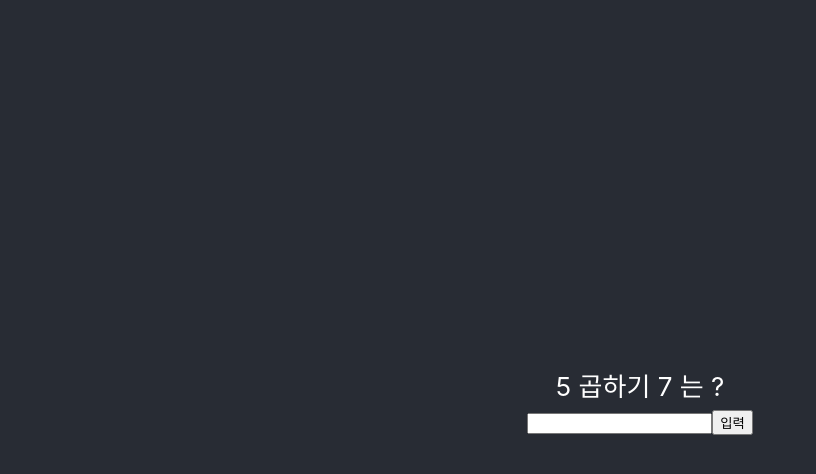
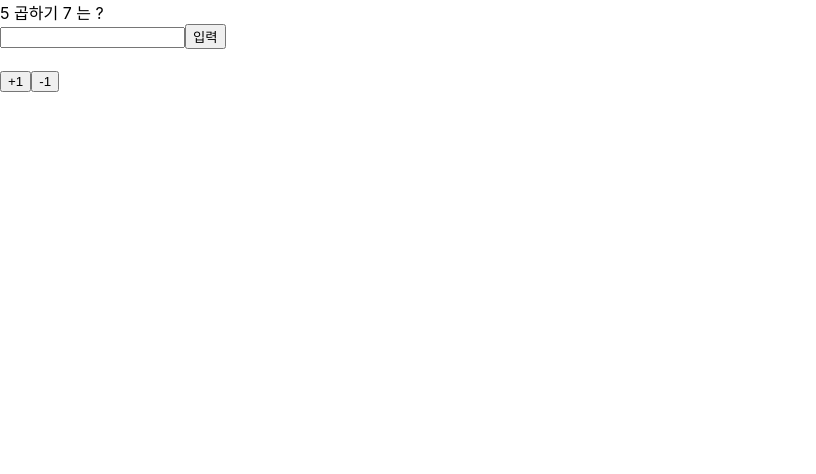
Before and after one commit to pangjong/react-start, a React (Create React App) app: page / in a window 1280 px wide. Shown: the top 474 px of the page, without its empty margins (0-816 px from the left). Built offline with nearby package versions, Linux system fonts and the light colour scheme.

Commit message:
@practice - sCU 관련 살짝맛보기 counter 예제

```diff
--- /dev/null
+++ b/components/counter/Counter.js
@@ -0,0 +1,43 @@
+import React, { useMemo, useState } from 'react';
+
+// TODO sCU vs memo vs pureComponent
+// https://study-ihl.tistory.com/216
+// 필요 유무에 따라 렌더링을 재정의 해야할만큼 = sCU
+// 가벼운 렌더링 재정의 = pureComponent
+// --- 위는 Class 형 정의
+//  React.memo는 PureComponent와 달리 state 변화에는 영향받지 않는다.  = memo
+// 함수형 정의
+
+// sCU 예시 코드 현재 counterNum vs nextCounterNum 비교 true 렌더링 false 멈춰
+// shouldComponentUpdate(nextProps, nextState) {
+//   return counterNum !== nextState.counterNum;
+// };
+
+function Counter() {
+  const [counterNum, setCounterNum] = useState(0);
+
+  const getCount = () => {
+    return counterNum;
+  }
+
+  const outCount = useMemo(() => getCount, [counterNum]);
+
+  const increaseNum = () => {
+      setCounterNum(prevCounterNum => prevCounterNum + 1)
+  }
+
+  const decreaseNum = () => {
+    setCounterNum(prevCounterNum => prevCounterNum - 1)
+  }
+
+  return(
+    <>
+      <h1>{outCount}</h1>
+      <button onClick={increaseNum}>+1 </button>
+      <button onClick={decreaseNum}>-1</button>
+    </>
+  );
+}
+
+
+export default Counter;
--- a/public/index.html
+++ b/public/index.html
@@ -2,7 +2,7 @@
 <html lang="en">
   <head>
     <meta charset="utf-8" />
-    <link rel="icon" href="%PUBLIC_URL%/favicon.ico" />
+    <!--<link rel="icon" href="%PUBLIC_URL%/favicon.ico" /> -->
     <meta name="viewport" content="width=device-width, initial-scale=1" />
     <meta name="theme-color" content="#000000" />
     <meta
--- a/src/App.js
+++ b/src/App.js
@@ -64,16 +64,14 @@ function App() {
   };
 
   return (
-    <div className="App">
-      <header className="App-header">
-        <div> {gugudan.first} 곱하기 {gugudan.second} 는 ?</div>
+    <>
+      <div> {gugudan.first} 곱하기 {gugudan.second} 는 ?</div>
         <form onSubmit={onHandleSubmit}>
           <input ref={inputRef} type="number" value={gugudan.value} onChange={onHandleChange} />
           <button>입력</button>
         </form>
-        <div> {gugudan.result}</div>
-      </header>
-    </div>
+      <div> {gugudan.result}</div>
+    </>
   );
 }
 
--- a/src/index.js
+++ b/src/index.js
@@ -3,6 +3,7 @@ import ReactDOM from 'react-dom/client';
 import './index.css';
 import App from './App';
 import reportWebVitals from './reportWebVitals';
+import Counter from '../components/counter/counter';
 
 // React 요소 이런식으로도 가능하구나 react
 // const app = React.createElement(
@@ -15,7 +16,10 @@ import reportWebVitals from './reportWebVitals';
 const root = ReactDOM.createRoot(document.getElementById('root'));
 root.render(
   <React.StrictMode>
-    <App />
+    <>
+      <App />
+      <Counter />
+    </>
   </React.StrictMode>
 );
 
--- a/webpack.config.js
+++ b/webpack.config.js
@@ -234,7 +234,7 @@ module.exports = (_env, argv) => {
         },
         // 이미지 로더
         {
-          test: /\.(jpe?g|png|gif)$/i,
+          test: /\.(jpe?g|png|gif|ico)$/i,
           use: [
             {
               loader: 'url-loader',
```
